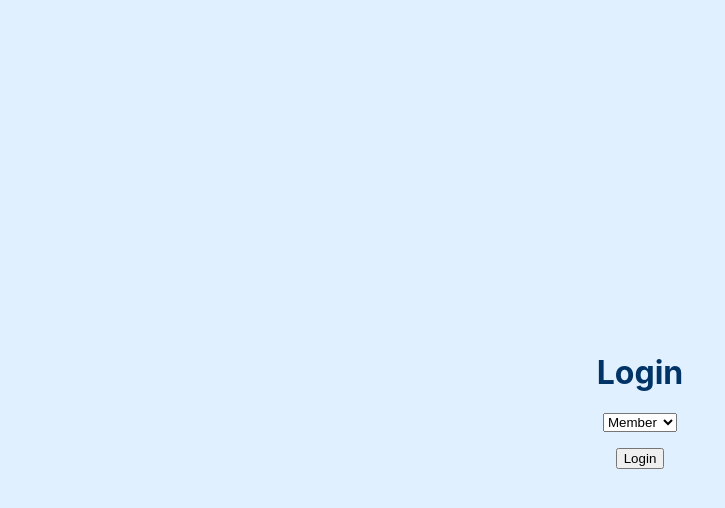
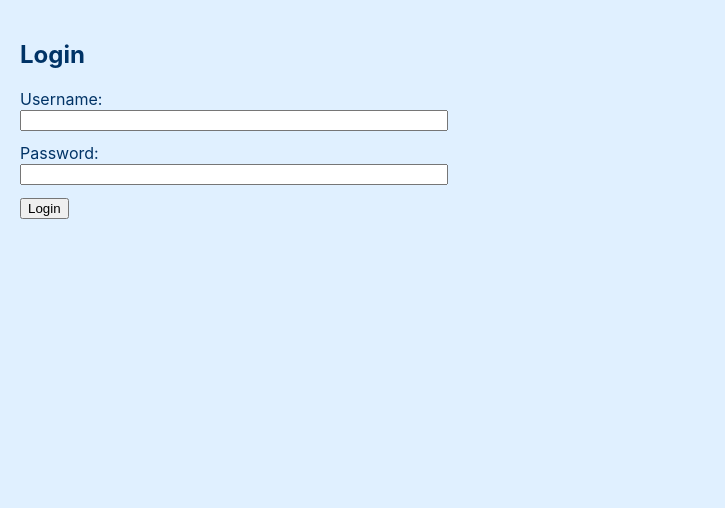
Before and after one commit to AspenXDev/Projects, a React app in the folder LibraryV0/Frontend/: page /login in a window 1280 px wide. Shown: the top 508 px of the page, without its empty margins (0-725 px from the left). Built offline with nearby package versions, Linux system fonts and the light colour scheme; the HTML template or start-up script is replaced by a standard one.

Commit message:
aligned all imports/exports to named ones

```diff
--- a/LibraryV0/Frontend/src/components/PublicBookCard.jsx
+++ b/LibraryV0/Frontend/src/components/PublicBookCard.jsx
@@ -1,6 +1,6 @@
 import React from "react";
 
-export default function PublicBookCard({ book }) {
+export const PublicBookCard = ({ book }) => {
   // Support both camelCase and snake_case from API
   const available = book.availableCopies ?? book.available_copies ?? 0;
   const status = book.status ?? "Unknown";
@@ -33,4 +33,4 @@ export default function PublicBookCard({ book }) {
       </div>
     </article>
   );
-}
+};
--- a/LibraryV0/Frontend/src/main.jsx
+++ b/LibraryV0/Frontend/src/main.jsx
@@ -1,6 +1,6 @@
 import React from "react";
 import ReactDOM from "react-dom/client";
-import App from "./App";
+import { App } from "./App";
 import "./index.css";
 
 ReactDOM.createRoot(document.getElementById("root")).render(
--- a/LibraryV0/Frontend/src/pages/LandingPage.jsx
+++ b/LibraryV0/Frontend/src/pages/LandingPage.jsx
@@ -1,12 +1,13 @@
-import { useEffect, useState, useRef, useCallback } from "react";
+import React, { useState, useEffect, useRef, useCallback } from "react";
 import axios from "axios";
+import { useNavigate } from "react-router-dom";
+import { useAuth } from "../contexts/AuthContext";
+import { PublicBookCard } from "../components/PublicBookCard";
 import "../styling/LandingPage.css";
-import PublicBookCard from "../components/PublicBookCard";
 
-const PAGE_SIZE = 12; // front-end mock pagination size
+const PAGE_SIZE = 12;
 
-export default function LandingPage() {
-  // books
+export const LandingPage = () => {
   const [allBooks, setAllBooks] = useState([]);
   const [visibleBooks, setVisibleBooks] = useState([]);
   const [page, setPage] = useState(0);
@@ -14,14 +15,16 @@ export default function LandingPage() {
   const [loading, setLoading] = useState(true);
   const [error, setError] = useState(null);
 
-  // auth drawer
   const [showAuth, setShowAuth] = useState(false);
-  const [authMode, setAuthMode] = useState("login"); // "login" | "register"
+  const [authMode, setAuthMode] = useState("login");
 
-  // loader ref for IntersectionObserver
+  const { login } = useAuth();
+  const navigate = useNavigate();
   const loaderRef = useRef(null);
 
-  // fetch all books once (public endpoint)
+  // -------------------
+  // FETCH BOOKS
+  // -------------------
   const fetchAllBooks = useCallback(async () => {
     try {
       setLoading(true);
@@ -29,12 +32,11 @@ export default function LandingPage() {
       const res = await axios.get("http://localhost:8081/books");
       const data = Array.isArray(res.data) ? res.data : [];
       setAllBooks(data);
-      const initial = data.slice(0, PAGE_SIZE);
-      setVisibleBooks(initial);
+      setVisibleBooks(data.slice(0, PAGE_SIZE));
       setPage(1);
       setHasMore(data.length > PAGE_SIZE);
-    } catch (e) {
-      console.error(e);
+    } catch (err) {
+      console.error("Books fetch error:", err);
       setError("Unable to load books.");
     } finally {
       setLoading(false);
@@ -45,81 +47,80 @@ export default function LandingPage() {
     fetchAllBooks();
   }, [fetchAllBooks]);
 
-  // load more (front-end slice)
+  // -------------------
+  // INFINITE SCROLL
+  // -------------------
   const loadMore = useCallback(() => {
     if (!hasMore || loading) return;
-
     setPage((prev) => {
       const nextPage = prev + 1;
-      const nextItems = allBooks.slice(0, nextPage * PAGE_SIZE);
-      setVisibleBooks(nextItems);
+      setVisibleBooks(allBooks.slice(0, nextPage * PAGE_SIZE));
       if (nextPage * PAGE_SIZE >= allBooks.length) setHasMore(false);
       return nextPage;
     });
   }, [allBooks, hasMore, loading]);
 
-  // IntersectionObserver (eslint-friendly cleanup)
   useEffect(() => {
     const loader = loaderRef.current;
     if (!loader) return;
-
     const observer = new IntersectionObserver(
       (entries) => {
-        const first = entries[0];
-        if (first.isIntersecting) {
-          loadMore();
-        }
+        if (entries[0].isIntersecting) loadMore();
       },
       { root: null, rootMargin: "200px", threshold: 0.1 }
     );
-
     observer.observe(loader);
-    return () => {
-      if (loader) observer.unobserve(loader);
-    };
+    return () => loader && observer.unobserve(loader);
   }, [loadMore]);
 
-  // mock submit handlers (front-end only for now)
-  const handleLoginSubmit = (e) => {
+  // -------------------
+  // HANDLE LOGIN
+  // -------------------
+  const handleLoginSubmit = async (e) => {
     e.preventDefault();
-    // TODO: wire to real login later
-    console.log("Login submit (mock)");
-    setShowAuth(false);
+    const username = e.target.username.value;
+    const password = e.target.password.value;
+
+    try {
+      const role = await login(username, password);
+      setShowAuth(false);
+
+      const r = (role || "").toLowerCase();
+      if (r.startsWith("librar")) navigate("/librarian-dashboard");
+      else if (r.startsWith("member")) navigate("/member-dashboard");
+      else navigate("/");
+    } catch (err) {
+      console.error("Login failed:", err);
+      alert(err.message || "Invalid username or password");
+    }
   };
 
   const handleRegisterSubmit = (e) => {
     e.preventDefault();
-    // TODO: wire to real register later
-    // Role = 1 (Members), is_active = false will be enforced on backend.
-    console.log("Register submit (mock)");
     setShowAuth(false);
+    alert("Registration not implemented yet.");
   };
 
+  // -------------------
+  // RENDER
+  // -------------------
   return (
     <div className="landing-page">
-      {/* top bar */}
       <header className="landing-topbar">
         <h1 className="landing-title">Library</h1>
-        <button
-          className="auth-toggle-btn"
-          onClick={() => setShowAuth(true)}
-          aria-label="Open login/register"
-        >
+        <button className="auth-toggle-btn" onClick={() => setShowAuth(true)}>
           Login / Register
         </button>
       </header>
 
-      {/* hero */}
       <section className="landing-hero">
         <h2>Explore our collection</h2>
         <p>Browse books and magazines. Scroll to load more.</p>
       </section>
 
-      {/* content */}
       <main className="cards-wrap">
         {error && <p className="error">{error}</p>}
-        {!error && loading && <p className="muted">Loading…</p>}
-
+        {loading && <p className="muted">Loading…</p>}
         {!loading && !error && visibleBooks.length === 0 && (
           <p className="muted">No books available.</p>
         )}
@@ -130,17 +131,15 @@ export default function LandingPage() {
           ))}
         </div>
 
-        {/* sentinel for infinite scroll */}
         <div ref={loaderRef} className="infinite-loader">
           {hasMore ? "Loading more…" : "— End of list —"}
         </div>
       </main>
 
-      {/* auth drawer (hidden by default) */}
       {showAuth && (
         <>
           <div className="auth-backdrop" onClick={() => setShowAuth(false)} />
-          <aside className="auth-panel" role="dialog" aria-modal="true">
+          <aside className="auth-panel" role="dialog">
             <div className="auth-header">
               <button
                 className={`auth-tab ${authMode === "login" ? "active" : ""}`}
@@ -156,11 +155,7 @@ export default function LandingPage() {
               >
                 Create Account
               </button>
-              <button
-                className="auth-close"
-                onClick={() => setShowAuth(false)}
-                aria-label="Close"
-              >
+              <button className="auth-close" onClick={() => setShowAuth(false)}>
                 ✕
               </button>
             </div>
@@ -169,11 +164,11 @@ export default function LandingPage() {
               <form className="auth-form" onSubmit={handleLoginSubmit}>
                 <label>
                   Username
-                  <input type="text" required />
+                  <input name="username" type="text" required />
                 </label>
                 <label>
                   Password
-                  <input type="password" required />
+                  <input name="password" type="password" required />
                 </label>
                 <button type="submit" className="primary-btn">
                   Login
@@ -197,13 +192,10 @@ export default function LandingPage() {
                   Password
                   <input type="password" required />
                 </label>
-
-                {/* Front-end note: role_id = 1 (Members), is_active = false */}
                 <div className="hint">
                   New accounts are created as <b>Members</b> and marked{" "}
-                  <b>inactive</b> until a Librarian approves.
+                  <b>inactive</b> until approved.
                 </div>
-
                 <button type="submit" className="primary-btn">
                   Create Account
                 </button>
@@ -214,4 +206,4 @@ export default function LandingPage() {
       )}
     </div>
   );
-}
+};
--- a/LibraryV0/Frontend/src/pages/LibrarianDashboard.jsx
+++ b/LibraryV0/Frontend/src/pages/LibrarianDashboard.jsx
@@ -1,7 +1,5 @@
 import React from "react";
 
-const LibrarianDashboard = () => {
+export const LibrarianDashboard = () => {
   return <h1>Librarian Dashboard - Welcome!</h1>;
 };
-
-export default LibrarianDashboard;
--- a/LibraryV0/Frontend/src/pages/LoginPage.jsx
+++ b/LibraryV0/Frontend/src/pages/LoginPage.jsx
@@ -1,37 +1,73 @@
-import React, { useState, useContext } from "react";
+import React, { useState } from "react";
 import { useNavigate } from "react-router-dom";
-import { AuthContext } from "../contexts/AuthContext";
+import { useAuth } from "../contexts/AuthContext";
 
-const LoginPage = () => {
-  const [role, setRole] = useState("member");
+export const LoginPage = () => {
+  const { login } = useAuth();
   const navigate = useNavigate();
-  const { login } = useContext(AuthContext);
 
-  const handleLogin = () => {
-    login(role);
-    navigate(role === "member" ? "/member-dashboard" : "/librarian-dashboard");
+  const [username, setUsername] = useState("");
+  const [password, setPassword] = useState("");
+  const [error, setError] = useState("");
+  const [loading, setLoading] = useState(false);
+
+  const handleSubmit = async (e) => {
+    e.preventDefault();
+    setError("");
+    setLoading(true);
+
+    try {
+      const role = await login(username, password);
+
+      // Normalize role
+      const r = (role || "").toLowerCase();
+      if (r.startsWith("librar")) {
+        navigate("/librarian-dashboard");
+      } else if (r.startsWith("member")) {
+        navigate("/member-dashboard");
+      } else {
+        navigate("/");
+      }
+    } catch (err) {
+      console.error("LoginPage error:", err);
+      setError(err.message || "Login failed");
+    } finally {
+      setLoading(false);
+    }
   };
 
   return (
-    <div
-      style={{
-        minHeight: "100vh",
-        display: "flex",
-        flexDirection: "column",
-        alignItems: "center",
-        justifyContent: "center",
-      }}
-    >
-      <h1>Login</h1>
-      <select value={role} onChange={(e) => setRole(e.target.value)}>
-        <option value="member">Member</option>
-        <option value="librarian">Librarian</option>
-      </select>
-      <button onClick={handleLogin} style={{ marginTop: "1rem" }}>
-        Login
-      </button>
+    <div className="login-container" style={{ padding: 20, maxWidth: 420 }}>
+      <h2>Login</h2>
+      <form onSubmit={handleSubmit}>
+        <div style={{ marginBottom: 12 }}>
+          <label>Username:</label>
+          <input
+            type="text"
+            value={username}
+            onChange={(e) => setUsername(e.target.value)}
+            required
+            style={{ width: "100%" }}
+          />
+        </div>
+
+        <div style={{ marginBottom: 12 }}>
+          <label>Password:</label>
+          <input
+            type="password"
+            value={password}
+            onChange={(e) => setPassword(e.target.value)}
+            required
+            style={{ width: "100%" }}
+          />
+        </div>
+
+        {error && <p style={{ color: "red" }}>{error}</p>}
+
+        <button type="submit" disabled={loading}>
+          {loading ? "Logging in..." : "Login"}
+        </button>
+      </form>
     </div>
   );
 };
-
-export default LoginPage;
--- a/LibraryV0/Frontend/src/pages/MemberDashboard.jsx
+++ b/LibraryV0/Frontend/src/pages/MemberDashboard.jsx
@@ -1,7 +1,5 @@
 import React from "react";
 
-const MemberDashboard = () => {
+export const MemberDashboard = () => {
   return <h1>Member Dashboard - Welcome!</h1>;
 };
-
-export default MemberDashboard;
```
Also changed, not shown: LibraryV0/Frontend/src/App.jsx (+6 -15 lines), LibraryV0/Frontend/src/components/PrivateRoute.jsx (+6 -7 lines), LibraryV0/Frontend/src/contexts/AuthContext.jsx (+20 -6 lines), LibraryV0/Frontend/src/services/authService.js (+11 -4 lines).
